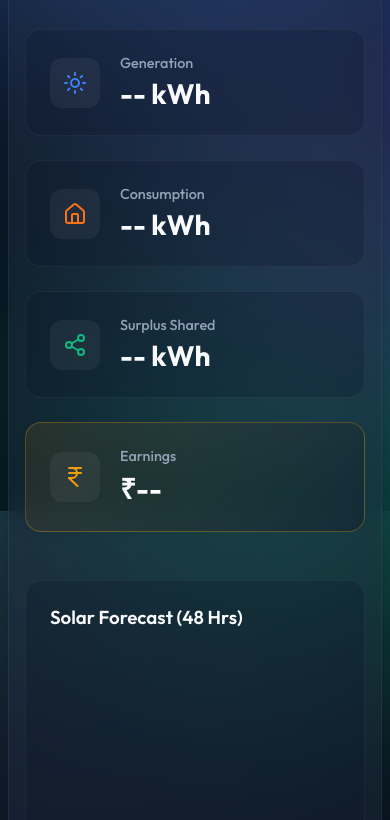
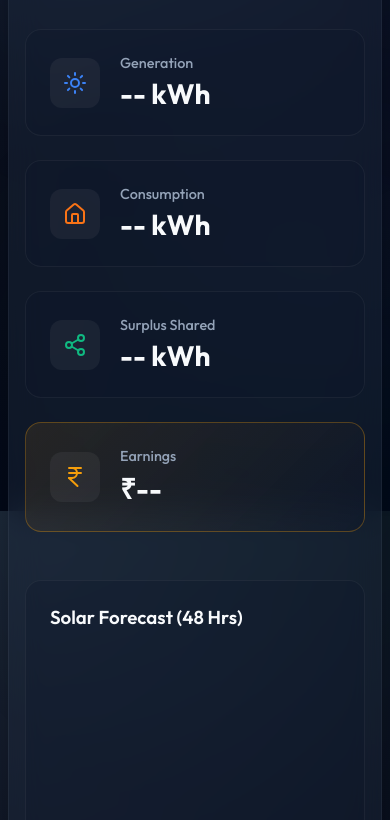
Before and after one commit to Nithesh05/EnergyNest, a website: page EnergyNest/public/index.html in a window 390 px wide. Shown: the part 333-1153 px from the top of the page. Drawn offline with nearby package versions, Linux system fonts and the light colour scheme; no server answers.

Commit message:
Fix mobile contrast

```diff
--- a/EnergyNest/public/css/style.css
+++ b/EnergyNest/public/css/style.css
@@ -644,4 +644,9 @@ h1, h2, h3, h4 { font-family: var(--font-heading); }
         gap: 0.5rem;
         border-radius: 1rem;
     }
+
+    /* Fix mobile contrast: Dim the massive animated background blobs */
+    .bg-shape {
+        opacity: 0.1;
+    }
 }
```
